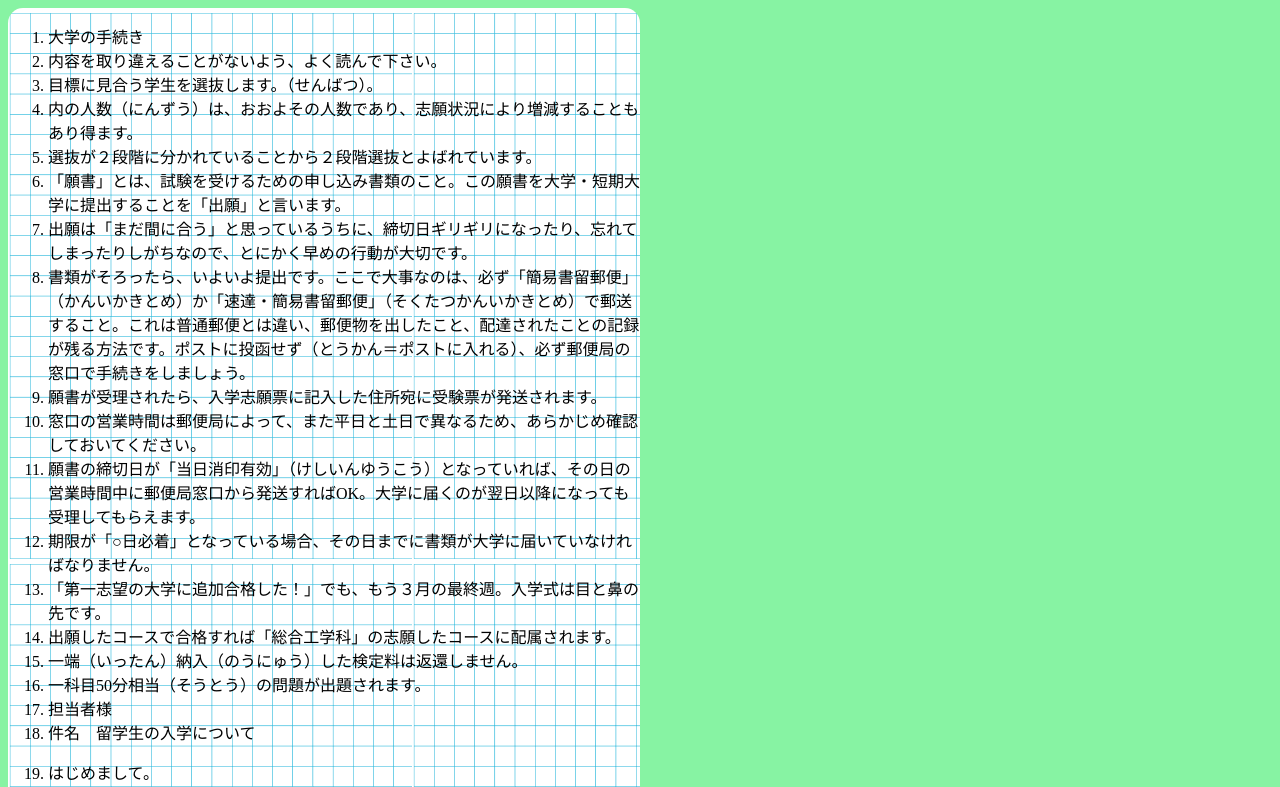
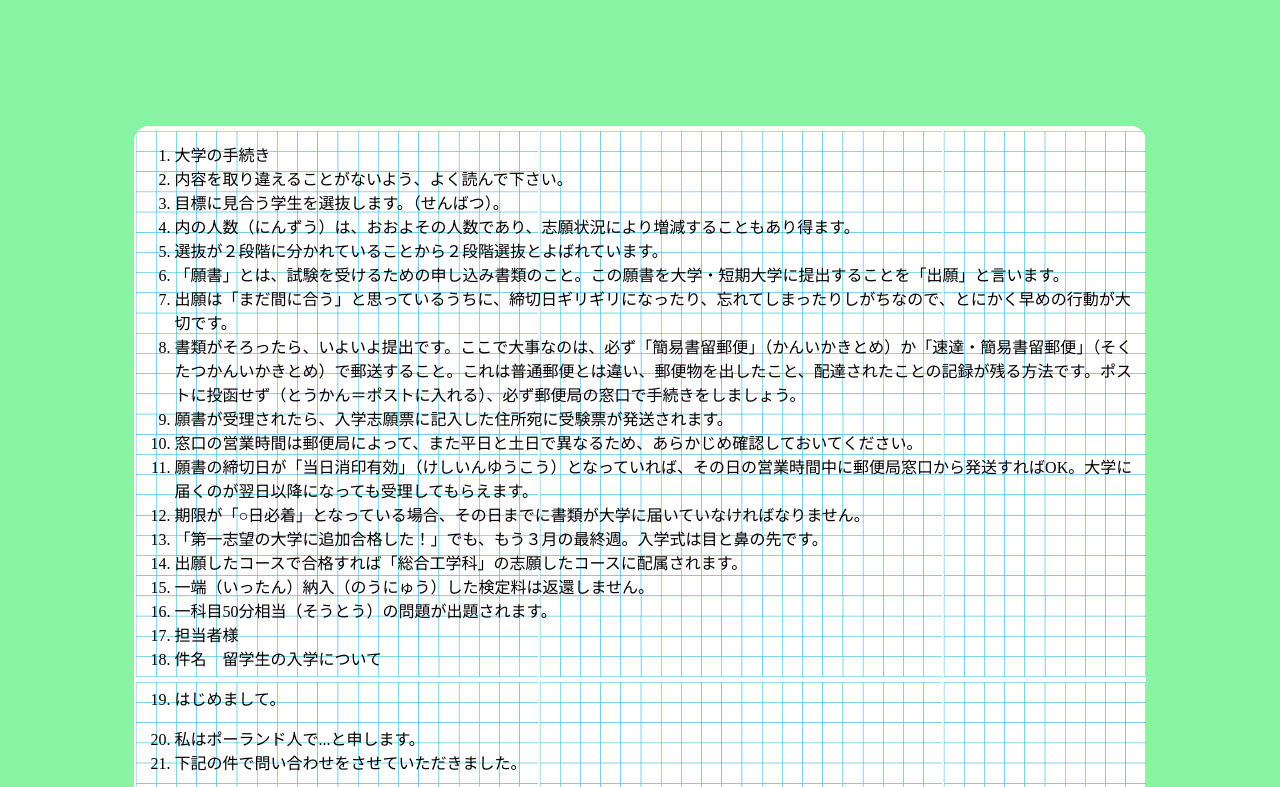
Before and after one commit to BladeofDagger/BladeofDagger.github.io, a plain HTML site: page zeszyt1.html in a window 1280 px wide. Shown: the top 787 px of the page. Drawn offline with Linux system fonts and the light colour scheme.

Commit message:
.notes window

```diff
--- a/css/index.css
+++ b/css/index.css
@@ -86,8 +86,11 @@ h1 {
     background-image: url("../image/kartka.png");
     border-radius: 15px 15px 15px 15px;
     position: center;
+    margin-right: 10%;
+    margin-top: 10%;
+    margin-left: 10%;
+    margin-bottom: 10%
 
-    width: 50%;
     height: 50%;
     overflow-y: auto;
     overflow-x: hidden;
```
